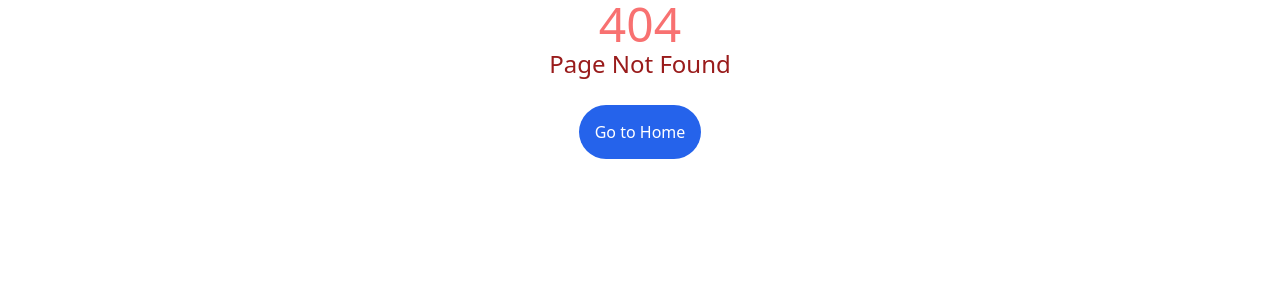
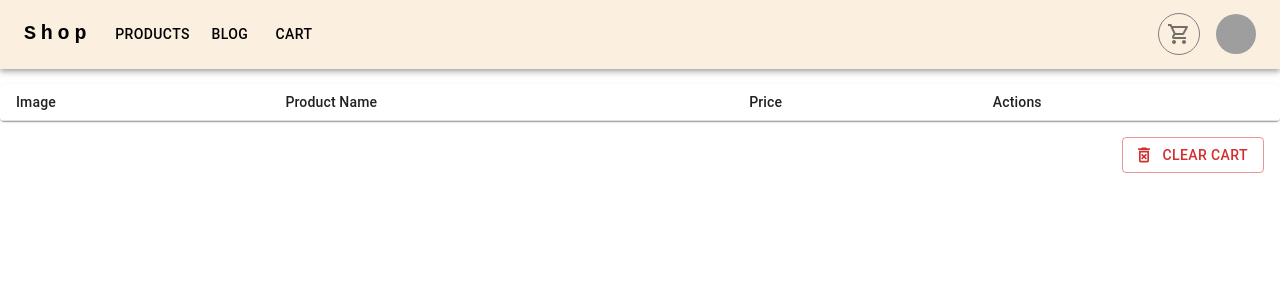
Before and after one commit to oguzhanvarli/wissen-15, a React (Create React App) app in the folder frontend/market/: page /cart in a window 1280 px wide. Before the commit this address had no page. Shown: the top 300 px of the page. Built offline with nearby package versions, Linux system fonts and the light colour scheme; grey boxes are pictures that could not be loaded.

Commit message:
2 haziran gün sonu

```diff
--- a/frontend/market/package.json
+++ b/frontend/market/package.json
@@ -7,6 +7,7 @@
     "@emotion/styled": "^11.11.5",
     "@mui/icons-material": "^5.15.19",
     "@mui/material": "^5.15.19",
+    "@reduxjs/toolkit": "^2.2.5",
     "@testing-library/jest-dom": "^5.17.0",
     "@testing-library/react": "^13.4.0",
     "@testing-library/user-event": "^13.5.0",
@@ -14,6 +15,7 @@
     "formik": "^2.4.6",
     "react": "^18.3.1",
     "react-dom": "^18.3.1",
+    "react-redux": "^9.1.2",
     "react-router-dom": "^6.23.1",
     "react-scripts": "5.0.1",
     "react-toastify": "^10.0.5",
--- a/frontend/market/src/App.js
+++ b/frontend/market/src/App.js
@@ -6,13 +6,15 @@ import router from "./router";
 
 import 'react-toastify/dist/ReactToastify.css';
 import { ToastContainer } from "react-toastify"
+import { Provider } from "react-redux";
+import { store } from "./store/store";
 
 function App() {
   return (
-    <>
+    <Provider store={store}>
       <RouterProvider router={router} />
       <ToastContainer position="top-right" autoClose="4000" theme="colored" />
-    </>
+    </Provider>
   );
 }
 
--- a/frontend/market/src/components/Navbar.js
+++ b/frontend/market/src/components/Navbar.js
@@ -14,11 +14,20 @@ import MenuItem from '@mui/material/MenuItem';
 import AdbIcon from '@mui/icons-material/Adb';
 import { Badge } from '@mui/material';
 import ShoppingCartOutlinedIcon from '@mui/icons-material/ShoppingCartOutlined';
+import { useSelector } from 'react-redux';
+import { Link, useNavigate } from 'react-router-dom';
 
 const pages = ['Products', 'Blog', 'Cart'];
 const settings = ['Profile', 'Logout'];
 
 function Navbar() {
+
+
+  const navigate = useNavigate()
+
+  const { cartNumber } = useSelector(state => state.cart)
+
+
   const [anchorElNav, setAnchorElNav] = React.useState(null);
   const [anchorElUser, setAnchorElUser] = React.useState(null);
 
@@ -41,11 +50,10 @@ function Navbar() {
     <AppBar position="static" sx={{ backgroundColor: "rgba(250,235,215, 0.8)", marginBottom: "15px" }}>
       <Container maxWidth="xl">
         <Toolbar disableGutters>
+          <Link to="/">
             <Typography
               variant="h6"
               noWrap
-            component="a"
-            href="#app-bar-with-responsive-menu"
               sx={{
                 mr: 2,
                 display: { xs: 'none', md: 'flex' },
@@ -58,6 +66,7 @@ function Navbar() {
             >
               Shop
             </Typography>
+          </Link>
 
           <Box sx={{ flexGrow: 1, display: { xs: 'flex', md: 'none' } }}>
             <IconButton
@@ -127,8 +136,8 @@ function Navbar() {
           </Box>
 
           <Box sx={{ flexGrow: 0 }}>
-            <IconButton sx={{mr: 2}}>
-              <Badge badgeContent={1} color='error'>
+            <IconButton sx={{ mr: 2, border: "1px solid gray" }} onClick={() => navigate("/cart")}>
+              <Badge badgeContent={cartNumber} color='error'>
                 <ShoppingCartOutlinedIcon />
               </Badge>
             </IconButton>
@@ -163,7 +172,7 @@ function Navbar() {
           </Box>
         </Toolbar>
       </Container>
-    </AppBar>
+    </AppBar >
   );
 }
 export default Navbar;
--- a/frontend/market/src/index.css
+++ b/frontend/market/src/index.css
@@ -1,3 +1,11 @@
 @tailwind base;
 @tailwind components;
 @tailwind utilities;
+
+
+
+
+.cartImage{
+  max-width: 200px;
+  max-height: 200px;
+}
--- /dev/null
+++ b/frontend/market/src/layouts/LayoutWithNavbar.js
@@ -0,0 +1,18 @@
+
+
+
+
+import React from 'react'
+import Navbar from '../components/Navbar'
+import { Outlet } from 'react-router-dom'
+
+function LayoutWithNavbar() {
+  return (
+    <>
+      <Navbar/>
+      <Outlet/>
+    </>
+  )
+}
+
+export default LayoutWithNavbar
--- /dev/null
+++ b/frontend/market/src/layouts/LayoutWithoutNavbar.js
@@ -0,0 +1,16 @@
+
+
+
+
+import React from 'react'
+import { Outlet } from 'react-router-dom'
+
+function LayoutWithoutNavbar() {
+  return (
+    <>
+      <Outlet/>
+    </>
+  )
+}
+
+export default LayoutWithoutNavbar
--- /dev/null
+++ b/frontend/market/src/pages/Cart.js
@@ -0,0 +1,59 @@
+import React from 'react'
+import { useDispatch, useSelector } from 'react-redux'
+import Table from '@mui/material/Table';
+import TableBody from '@mui/material/TableBody';
+import TableCell from '@mui/material/TableCell';
+import TableContainer from '@mui/material/TableContainer';
+import TableHead from '@mui/material/TableHead';
+import TableRow from '@mui/material/TableRow';
+import Paper from '@mui/material/Paper';
+import { Button } from '@mui/material';
+import { DeleteForeverOutlined } from '@mui/icons-material';
+import { clearCart, removeItem } from '../store/slices/cartSlice';
+
+function Cart() {
+
+
+
+  const { products } = useSelector(state => state.cart)
+  const dispatch = useDispatch()
+
+  return (
+    <>
+      <TableContainer component={Paper}>
+        <Table sx={{ minWidth: 650 }} size="small" aria-label="a dense table">
+          <TableHead>
+            <TableRow>
+              <TableCell>Image</TableCell>
+              <TableCell>Product Name</TableCell>
+              <TableCell>Price</TableCell>
+              <TableCell>Actions</TableCell>
+            </TableRow>
+          </TableHead>
+          <TableBody>
+            {products.map((product) => (
+              <TableRow
+                key={product._id}
+                sx={{ '&:last-child td, &:last-child th': { border: 0 } }}
+              >
+                <TableCell component="th" scope="row">
+                  <img src={product.image} alt='product_image' className='cartImage' />
+                </TableCell>
+                <TableCell>{product.productName}</TableCell>
+                <TableCell>{product.price}</TableCell>
+                <TableCell><DeleteForeverOutlined color='error' onClick={() => dispatch(removeItem(product._id))}/></TableCell>
+              </TableRow>
+            ))}
+          </TableBody>
+        </Table>
+      </TableContainer>
+      <div className='flex justify-end m-4'>
+        <Button color='error'
+          onClick={() => dispatch(clearCart())}
+        variant='outlined' startIcon={<DeleteForeverOutlined />}>Clear Cart</Button>
+      </div>
+    </>
+  )
+}
+
+export default Cart
--- a/frontend/market/src/pages/Home.js
+++ b/frontend/market/src/pages/Home.js
@@ -1,9 +1,12 @@
 import React, { useEffect, useState } from 'react'
 import axios from "axios"
 import Navbar from '../components/Navbar'
+import { useDispatch } from 'react-redux'
+import { increment } from '../store/slices/cartSlice'
 
 function Home() {
 
+  const dispatch = useDispatch()
   const [data, setData] = useState([])
 
   useEffect(() => {
@@ -22,7 +25,6 @@ function Home() {
 
   return (
     <>
-      <Navbar />
       <div className='grid gap-4 grid-cols-1 md:grid-cols-3 lg:grid-cols-4'>
         {
           data && data.map((product, key) => (
@@ -45,12 +47,12 @@ function Home() {
                   <span className="text-3xl font-bold text-gray-900 dark:text-white">
                     ${product.price}
                   </span>
-                  <a
-                    href="#"
-                    className="text-white bg-blue-700 hover:bg-blue-800 focus:ring-4 focus:outline-none focus:ring-blue-300 font-medium rounded-lg text-sm px-5 py-2.5 text-center dark:bg-blue-600 dark:hover:bg-blue-700 dark:focus:ring-blue-800"
+                  <button
+                    onClick={() => dispatch(increment(product))}
+                    className="text-white bg-gray-700 hover:bg-gray-800 focus:ring-4 focus:outline-none focus:ring-blue-300 font-medium rounded-lg text-sm px-5 py-2.5 text-center dark:bg-gray-600 dark:hover:bg-gray-700 dark:focus:white"
                   >
                     Add to cart
-                  </a>
+                  </button>
                 </div>
               </div>
             </div>
--- /dev/null
+++ b/frontend/market/src/store/slices/cartSlice.js
@@ -0,0 +1,35 @@
+import { createSlice } from "@reduxjs/toolkit";
+
+
+
+
+
+
+const initialState = {
+  cartNumber: 0,
+  products : []
+}
+
+export const counterSlice = createSlice({
+  name: "counter",
+  initialState,
+  reducers:{
+    increment: (state,action) => {
+      state.cartNumber += 1
+      state.products.push(action.payload)
+    },
+    clearCart : (state) => {
+      //state = initialState
+      state.products = []
+      state.cartNumber = 0
+    },
+    removeItem : (state,action) => {
+      let newProduct = state.products.filter(product => product._id !== action.payload)
+      state.cartNumber -= 1
+      state.products = newProduct
+    }
+  }
+})
+
+export const {increment, clearCart, removeItem} = counterSlice.actions
+export default counterSlice.reducer
--- /dev/null
+++ b/frontend/market/src/store/store.js
@@ -0,0 +1,14 @@
+import { configureStore } from "@reduxjs/toolkit";
+import cartReducer from "./slices/cartSlice";
+
+
+
+
+
+
+
+export const store = configureStore({
+  reducer: {
+    cart : cartReducer
+  }
+})
```
Also changed, not shown: frontend/market/src/router.js (+20 -1 lines), 1 other file (tests, documents, lock files or other folders). Lines whose indentation alone changed are shown as unchanged.
